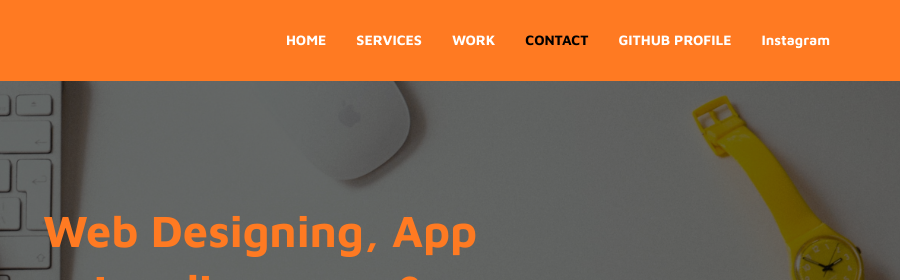
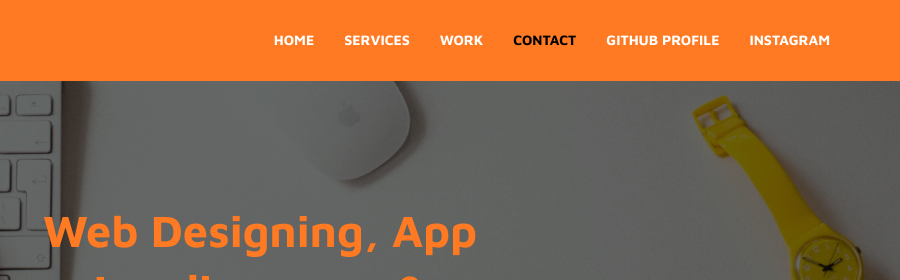
Before and after one commit to fixelrr/fixelrr.github.io, a plain HTML site: page index.html in a window 1280 px wide. Shown: the top 280 px of the page, 380-1280 px from the left. Drawn offline with Linux system fonts and the light colour scheme; files whose address does not match are found by name.

Commit message:
Create index.html

```diff
--- a/index.html
+++ b/index.html
@@ -47,7 +47,7 @@
                     <li><a href="#work">WORK</a></li>
                     <li><a href="#contact">CONTACT</a></li>
                     <li><a href="https://github.com/rajguptaH">GITHUB PROFILE</a></li>
-                    <li><a href="https://instagram.com/bug__developer">Instagram</a></li>
+                    <li><a href="https://instagram.com/bug__developer">INSTAGRAM</a></li>
                 </ul>
             </div>
 
```
